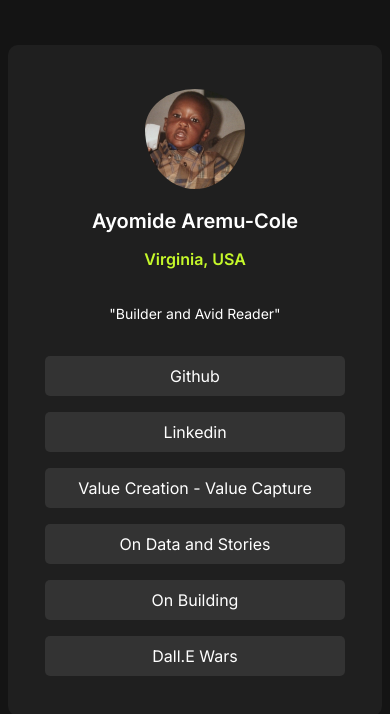
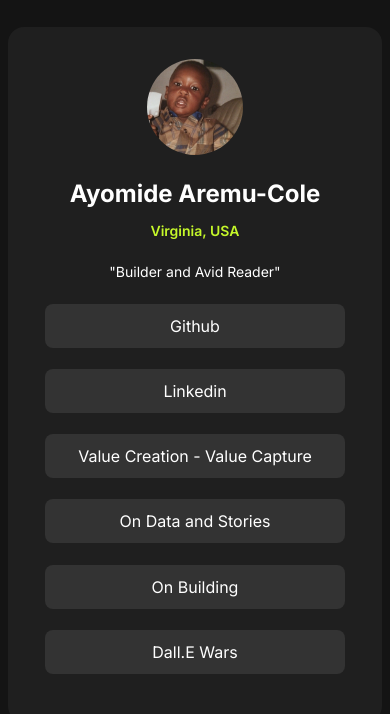
Before and after one commit to ayomidecole/social-links-profile, a plain HTML site: page index.html in a window 390 px wide. Drawn offline with Linux system fonts and the light colour scheme.

Commit message:
Responsiveness changes

```diff
--- a/styles.css
+++ b/styles.css
@@ -1,4 +1,4 @@
-@import url('https://fonts.googleapis.com/css2?family=Inter:wght@400;600&display=swap');
+@import url('https://fonts.googleapis.com/css2?family=Inter:wght@400;600;700&display=swap');
 
 body{
     display: flex;
@@ -9,63 +9,79 @@ body{
 }
 
 .profile{
-    margin-top: 10%;
+    margin-top: 5%;
     text-align: center;
     background-color: hsl(0, 0%, 12%);
-    border-radius: 10px;
-    padding: 24px;
-    width: 360px;
+    border-radius: 16px;
+    padding: 32px 24px;
+    width: 340px;
 }
 
 .profile img {
-    width: 100px;
-    height: 100px;
+    width: 96px;
+    height: 96px;
     border-radius: 50%;
     object-fit: cover;
-    margin: 0 auto 20px;
+    margin: 0 auto 24px;
     display: block;
-    padding-top: 20px;
+    padding-top: 0;
 }
 
 h1 {
-    color: white;
-    font-size: 20px;
-    font-weight: 600;
+    color: hsl(0, 0%, 100%);
+    font-size: 24px;
+    font-weight: 700;
+    margin-bottom: 8px;
 }
 
 h3{
     color: hsl(75, 94%, 57%);
-    font-size: 16px;
+    font-size: 14px;
     font-weight: 600;
+    margin-bottom: 24px;
 }
 
 p {
     font-size: 14px;
-    color: white;
-    padding: 20px;
+    color: hsl(0, 0%, 100%);
+    padding: 0;
+    margin: 0 auto 24px;
+    font-weight: 400;
+    max-width: 90%;
+}
+
+.link{
+    background-color: hsl(0, 0%, 20%);
+    border-radius: 8px;
+    margin-bottom: 16px;
+    transition: background-color 0.2s ease;
+    width: 100%;
+    max-width: 300px;
+    margin-left: auto;
+    margin-right: auto;
+}
+
+.link a {
+    color: hsl(0, 0%, 100%);
+    text-decoration: none;
+    display: block;
+    padding: 12px 0;
     font-weight: 400;
 }
 
-
-.link{
-    color: white;
-    background-color: hsl(0, 0%, 20%);
-    padding: 10px;
-    max-width: 280px;
-    width: 330px; /* Fixed width */
-    margin: 0 auto 16px; /* Center with auto margins */
-    border-radius: 5px;
-    text-align: center;
-    font-weight: 400;
+.link:hover{
+    background-color: hsl(75, 94%, 57%);
+    cursor: pointer;
 }
 
-.link a {
-    color: inherit;
-    text-decoration: none;
+.link:hover a {
+    color: hsl(0, 0%, 8%);
 }
 
-.link:hover{
-    cursor: pointer;
-    background-color: hsl(75, 94%, 57%);
-    color: hsl(0, 0%, 8%);
+/* Responsive adjustments */
+@media (min-width: 768px) {
+    .profile {
+        margin-top: 3%;
+        width: 380px;
+    }
 }
```
